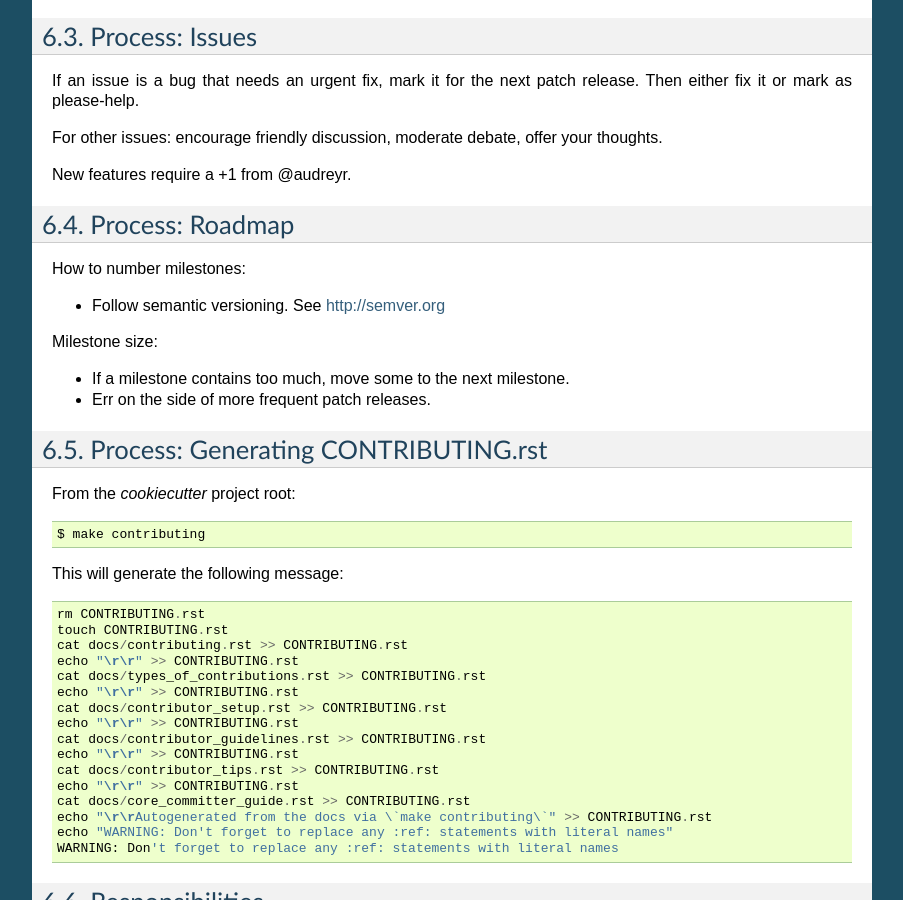
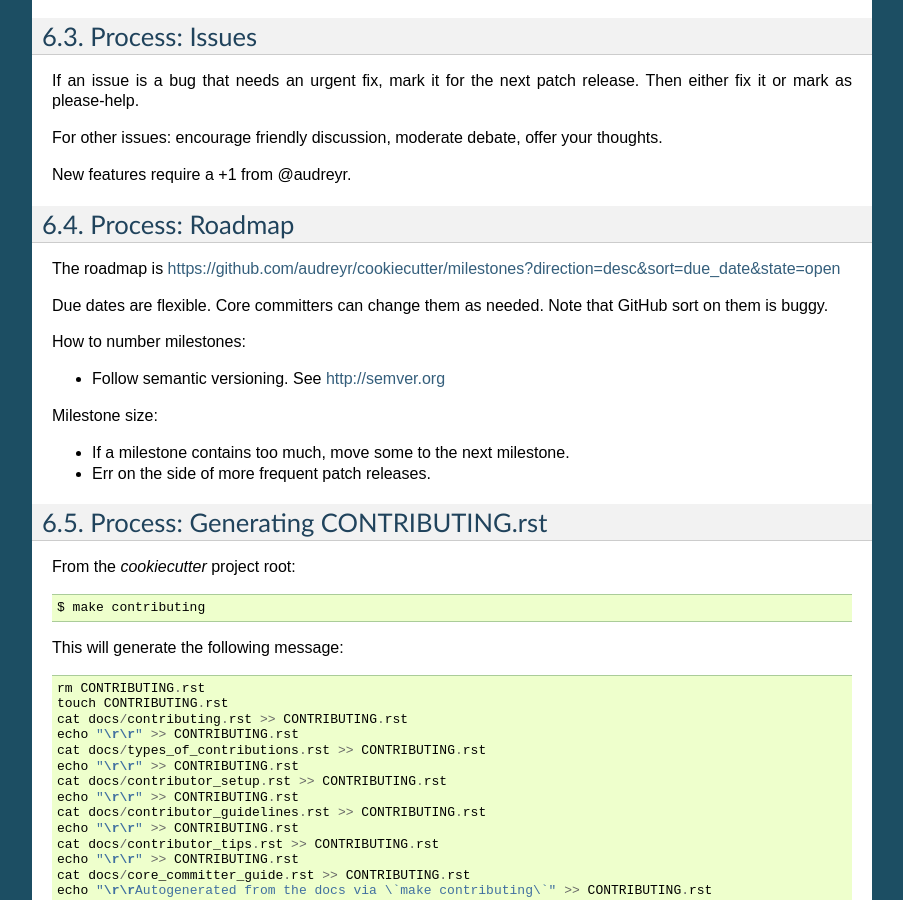
Before and after one commit to c-allen-tech/cookie, a Sphinx documentation site: the page built from docs/core_committer_guide.rst, in a window 1280 px wide and 900 px high, scrolled down 2005 px. Shown: the whole window, without its empty margins (198-1101 px from the left). Built offline with Sphinx 7.4.7, drawn with Linux system fonts in a browser that asks for light colours; formulas are drawn with MathJax 3.

Commit message:
Add Roadmap link

```diff
--- a/docs/core_committer_guide.rst
+++ b/docs/core_committer_guide.rst
@@ -114,6 +114,10 @@ New features require a +1 from @audreyr.
 Process: Roadmap
 -----------------
 
+The roadmap is https://github.com/audreyr/cookiecutter/milestones?direction=desc&sort=due_date&state=open
+
+Due dates are flexible. Core committers can change them as needed. Note that GitHub sort on them is buggy.
+
 How to number milestones:
 
 * Follow semantic versioning. See http://semver.org
```
